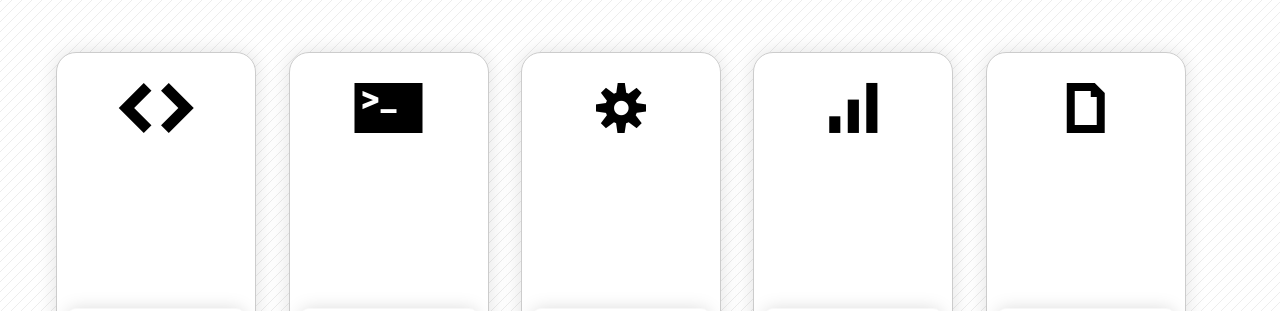
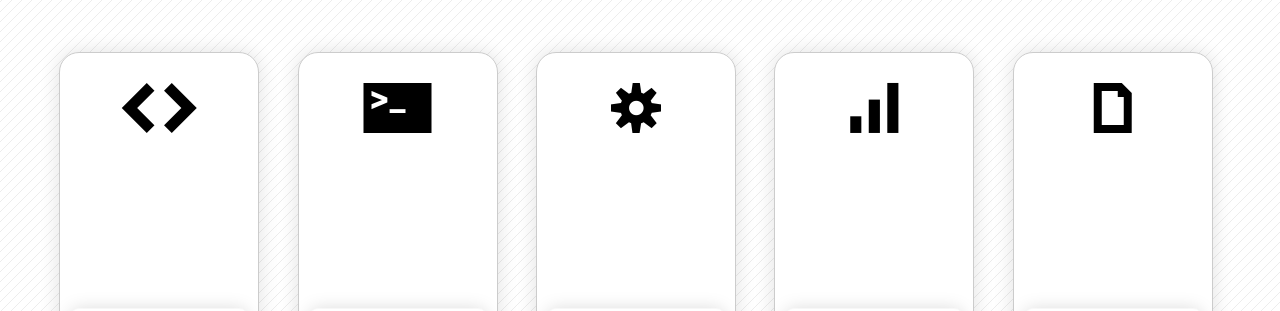
Before and after one commit to cristian24sax/maquetacion, a plain HTML site: page index.html in a window 1280 px wide. Shown: the part 198-509 px from the top of the page. Drawn offline with Linux system fonts and the light colour scheme.

Commit message:
ajustando el margin de las tarjetas

```diff
--- a/css/style.css
+++ b/css/style.css
@@ -163,7 +163,7 @@ body{
 
 .card{
     float: left;
-    margin: 16.2px;
+    margin: 19.2px;
     margin-top: 40px;
     width: 200px;
     height:305px;
```
